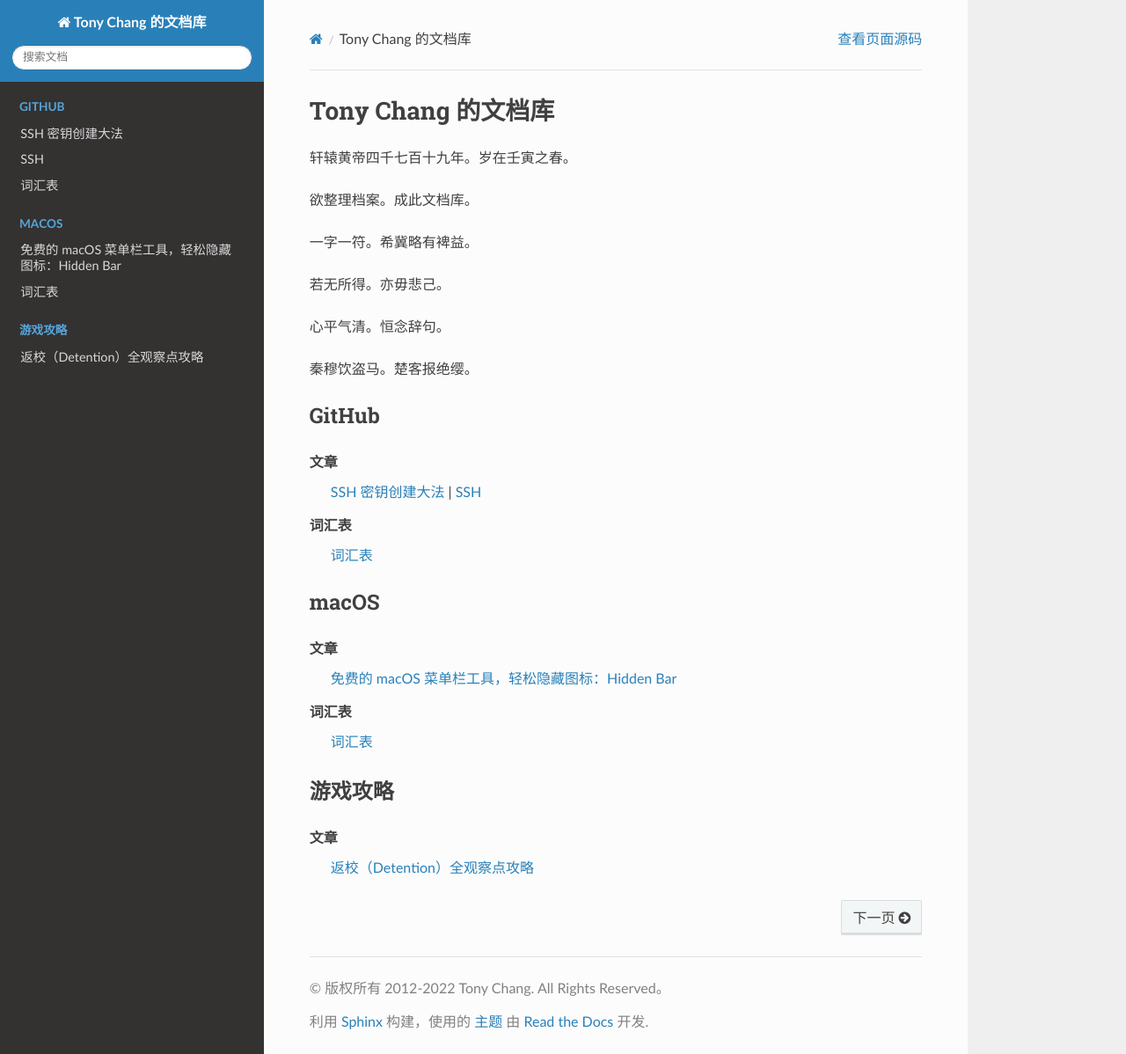
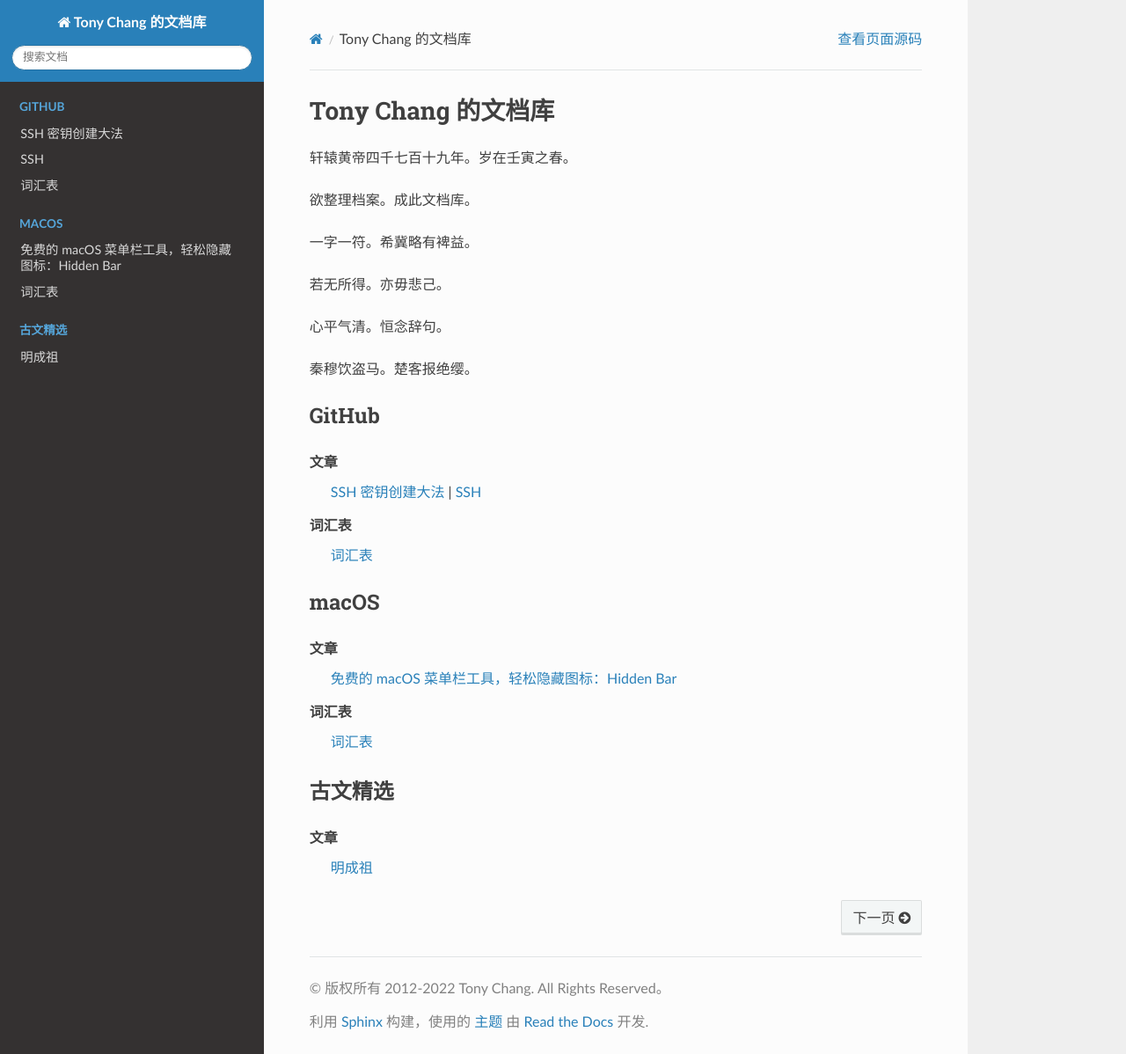
Before and after one commit to tony-aptx4869/docs_lib_sphinx, a Sphinx documentation site: the page built from docs/index.rst, in a window 1280 px wide and 1198 px high. Shown: the whole window at 88% size. Built offline with Sphinx 7.4.7 and the Read the Docs theme 2.0.0, drawn with Linux system fonts in a browser that asks for light colours.

```diff
--- a/docs/index.rst
+++ b/docs/index.rst
@@ -50,15 +50,15 @@ macOS
    macos/macos_menubar_hidden_bar
    macos/glossary
 
-游戏攻略
+古文精选
 --------
 
 文章
-   :doc:`game_trophies/detention`
+   :doc:`classical_chinese/ming_cheng_zu`
 
 .. toctree::
    :maxdepth: 2
    :hidden:
-   :caption: 游戏攻略
+   :caption: 古文精选
 
-   game_trophies/detention
+   classical_chinese/ming_cheng_zu
```
Also changed, not shown: docs/classical_chinese/ming_cheng_zu.rst (added, +11 -0 lines), temp/game_trophies/detention.rst (renamed from docs/game_trophies/detention.rst).
